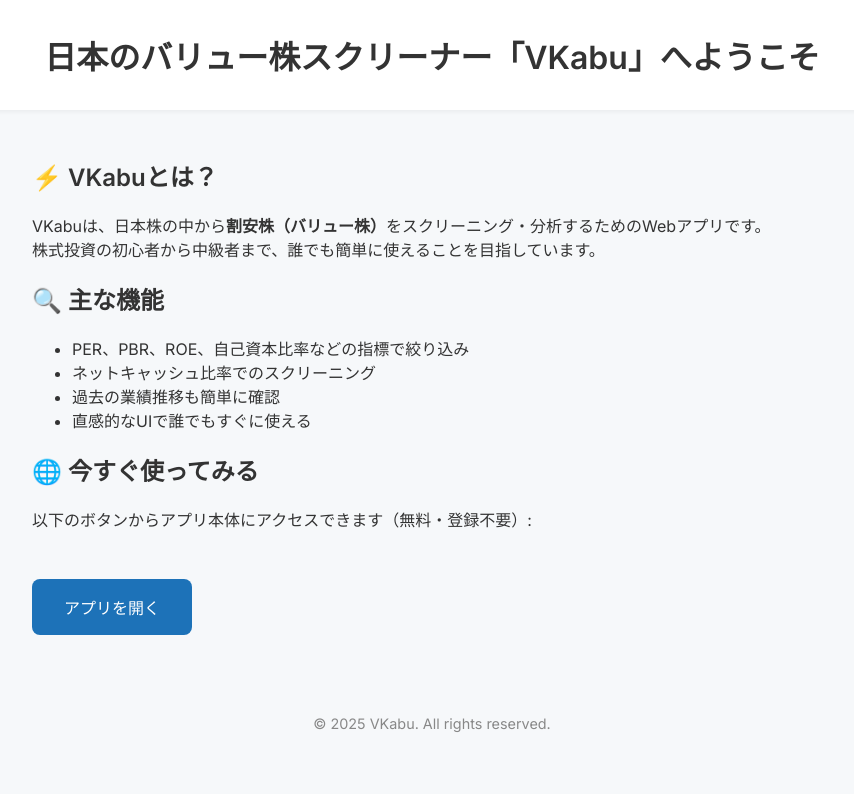
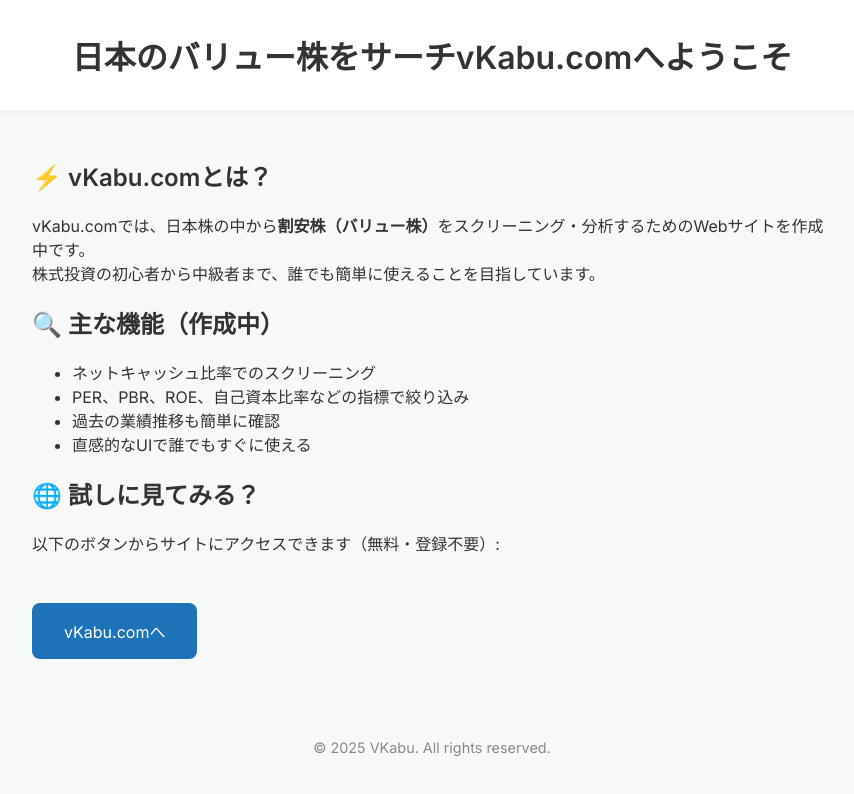
Before and after one commit to kanaidai/github.io, a plain HTML site: page index.html in a window 1280 px wide. Shown: the whole page, without its empty margins (208-1062 px from the left). Drawn offline with Linux system fonts and the light colour scheme.

Commit message:
Update index.html

```diff
--- a/index.html
+++ b/index.html
@@ -3,8 +3,8 @@
 <head>
   <meta charset="UTF-8" />
   <meta name="viewport" content="width=device-width, initial-scale=1.0" />
-  <title>日本のバリュー株スクリーナー | VKabu</title>
-  <meta name="description" content="VKabuは日本のバリュー株を簡単に検索・分析できる無料Webアプリです。PER、PBR、ROEなどの指標でスクリーニング可能。">
+  <title>日本のバリュー株をサーチ | vKabu.com</title>
+  <meta name="description" content="vKabu.comで日本のバリュー株を簡単に検索。">
   <link href="https://fonts.googleapis.com/css2?family=Inter:wght@400;600&display=swap" rel="stylesheet" />
   <style>
     body {
@@ -54,27 +54,27 @@
 </head>
 <body>
   <header>
-    <h1>日本のバリュー株スクリーナー「VKabu」へようこそ</h1>
+    <h1>日本のバリュー株をサーチvKabu.comへようこそ</h1>
   </header>
 
   <section class="section">
-    <h2>⚡️ VKabuとは？</h2>
+    <h2>⚡️ vKabu.comとは？</h2>
     <p>
-      VKabuは、日本株の中から<b>割安株（バリュー株）</b>をスクリーニング・分析するためのWebアプリです。<br>
+      vKabu.comでは、日本株の中から<b>割安株（バリュー株）</b>をスクリーニング・分析するためのWebサイトを作成中です。<br>
       株式投資の初心者から中級者まで、誰でも簡単に使えることを目指しています。
     </p>
 
-    <h2>🔍 主な機能</h2>
+    <h2>🔍 主な機能（作成中）</h2>
     <ul>
+      <li>ネットキャッシュ比率でのスクリーニング</li>
       <li>PER、PBR、ROE、自己資本比率などの指標で絞り込み</li>
-      <li>ネットキャッシュ比率でのスクリーニング</li>
       <li>過去の業績推移も簡単に確認</li>
       <li>直感的なUIで誰でもすぐに使える</li>
     </ul>
 
-    <h2>🌐 今すぐ使ってみる</h2>
-    <p>以下のボタンからアプリ本体にアクセスできます（無料・登録不要）:</p>
-    <a href="http://app.vkabu.com" class="cta-button">アプリを開く</a>
+    <h2>🌐 試しに見てみる？</h2>
+    <p>以下のボタンからサイトにアクセスできます（無料・登録不要）:</p>
+    <a href="http://app.vkabu.com" class="cta-button">vKabu.comへ</a>
   </section>
 
   <footer>
```
